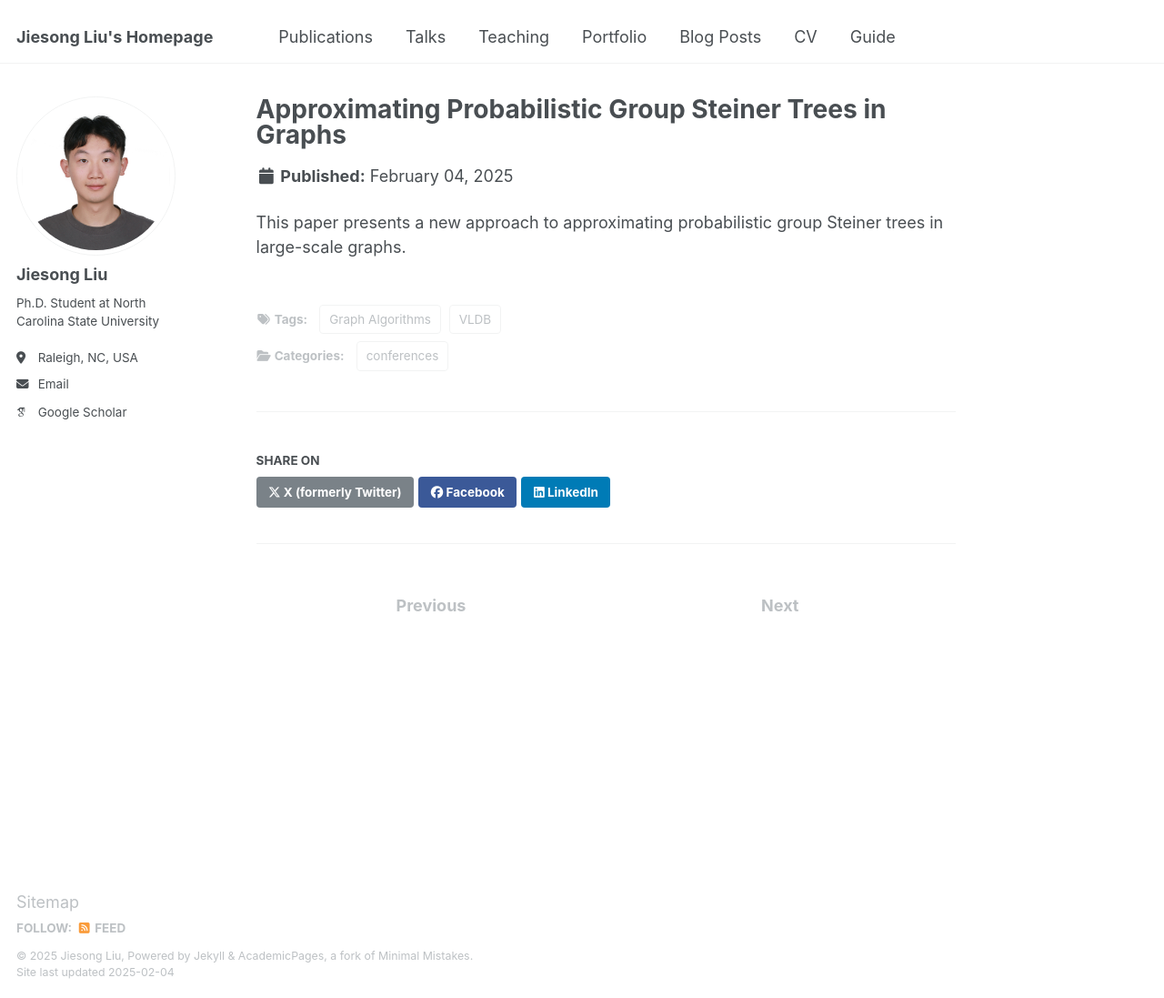
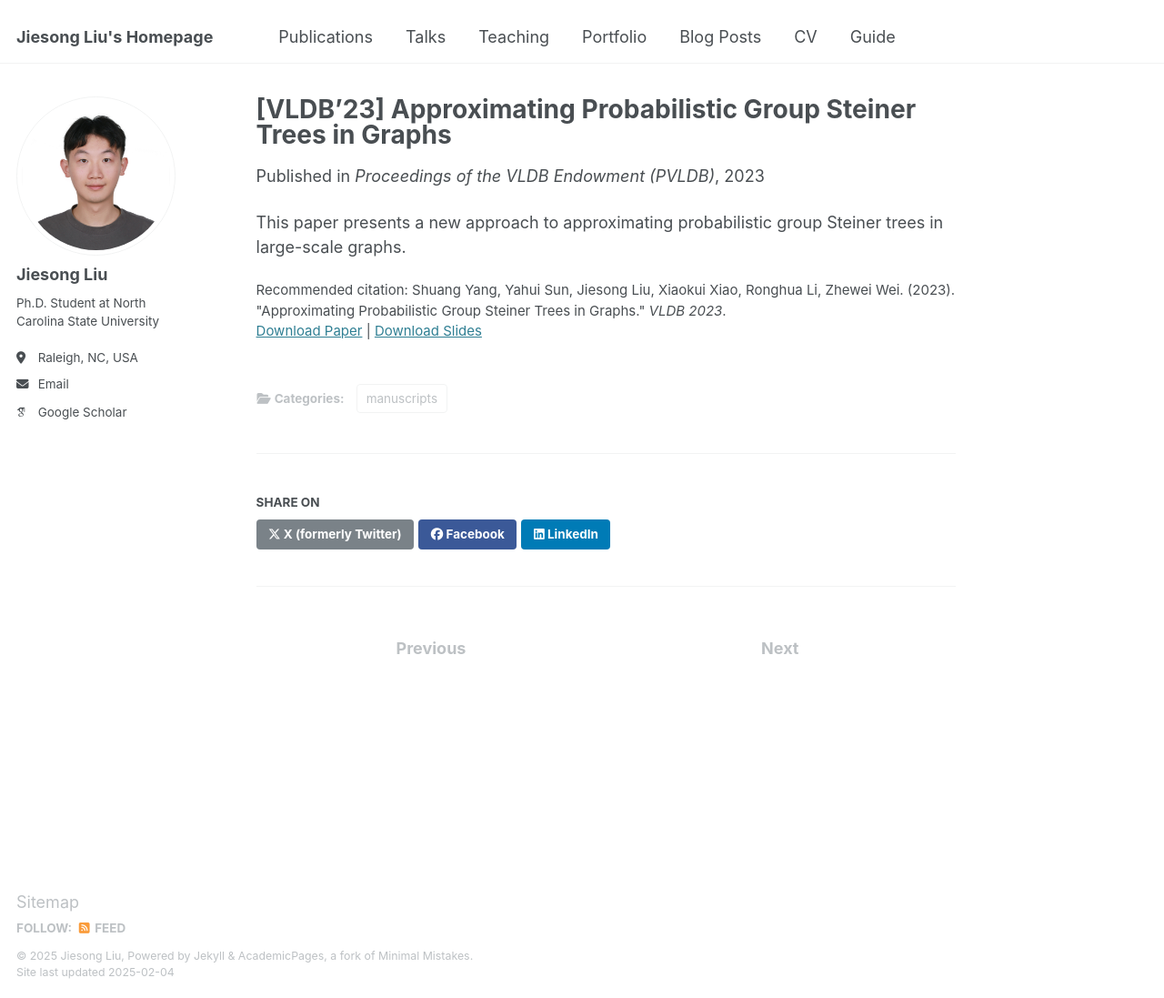
Before and after one commit to Fred1031/Fred1031.github.io, a Jekyll site: the page built from _publications/2023_vldb.md, in a window 1280 px wide and 1097 px high. Shown: the whole window at 91% size. Built offline with Jekyll 4.4.1, drawn with Linux system fonts in a browser that asks for light colours; some web fonts are replaced.

Commit message:
Update 2023_vldb.md

```diff
--- a/_publications/2023_vldb.md
+++ b/_publications/2023_vldb.md
@@ -1,12 +1,20 @@
 ---
-title: "Approximating Probabilistic Group Steiner Trees in Graphs"
-authors: "Shuang Yang, Yahui Sun, Jiesong Liu, Xiaokui Xiao, Ronghua Li, Zhewei Wei"
-conference: "VLDB’23"
-year: 2023
-category: "conferences"
-paper_url: ""
-code_url: ""
-slides_url: ""
-tags: ["Graph Algorithms", "VLDB"]
+title: "[VLDB’23] Approximating Probabilistic Group Steiner Trees in Graphs"
+authors:
+  - Shuang Yang
+  - Yahui Sun
+  - Jiesong Liu
+  - Xiaokui Xiao
+  - Ronghua Li
+  - Zhewei Wei
+collection: publications
+category: manuscripts
+permalink: /publication/vldb_2023
+date: 2023-01-01
+venue: 'Proceedings of the VLDB Endowment (PVLDB)'
+slidesurl: 'http://fred1031.github.io/files/VLDB2023_slides.pdf'
+paperurl: 'http://fred1031.github.io/files/VLDB2023.pdf'
+citation: 'Shuang Yang, Yahui Sun, Jiesong Liu, Xiaokui Xiao, Ronghua Li, Zhewei Wei. (2023). "Approximating Probabilistic Group Steiner Trees in Graphs." <i>VLDB 2023</i>.'
 ---
+
 This paper presents a new approach to approximating probabilistic group Steiner trees in large-scale graphs.
```
